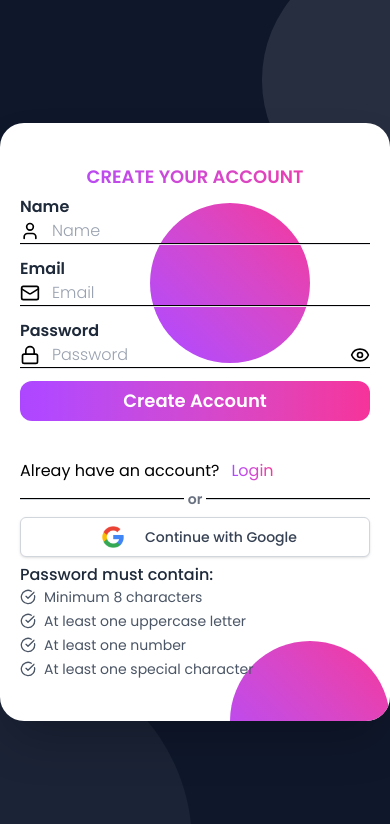
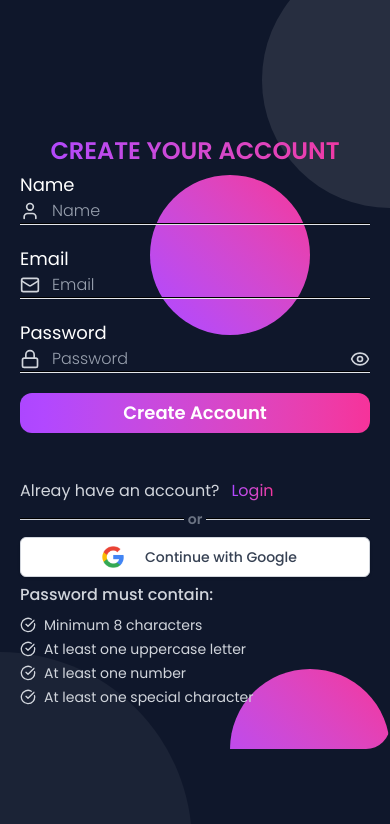
Before and after one commit to nandit9893/feel-track, a Next.js app in the folder client/: page /auth/signup in a window 390 px wide. Shown: the top 824 px of the page. Built offline with nearby package versions, Linux system fonts and the light colour scheme; no server answers; a web font is replaced by a local one.

Commit message:
home admin panel

```diff
--- a/client/src/app/auth/signup/page.jsx
+++ b/client/src/app/auth/signup/page.jsx
@@ -67,44 +67,44 @@ const SignUp = () => {
   };
 
   return (
-    <div className="relative bg-slate-900 w-full h-screen flex items-center justify-center py-20 overflow-hidden">
+    <div className="relative bg-slate-900 w-full min-h-dvh flex items-center justify-center overflow-hidden">
       <div className="absolute top-20 right-0 w-64 h-64 bg-white/10 rounded-full -translate-y-1/2 translate-x-1/2"></div>
       <div className="absolute bottom-0 left-0 w-96 h-96 bg-white/5 rounded-full translate-y-1/2 -translate-x-1/2"></div>
-      <div className="w-full max-w-md rounded-3xl bg-white shadow-2xl relative overflow-hidden">
+      <div className="w-full max-w-md rounded-3xl sm:bg-white relative overflow-hidden">
         <div className="absolute bottom-0 -right-20 w-40 h-40 bg-gradient-to-tr from-purple-500 to-pink-500 rounded-full translate-y-1/2 -translate-x-1/2"></div>
         <div className="absolute top-0 right-0 w-40 h-40 bg-gradient-to-tr from-purple-500 to-pink-500 rounded-full translate-y-1/2 -translate-x-1/2"></div>
         <div className="h-full w-full flex flex-col gap-1 p-5 py-10 relative z-10">
-          <h2 className="text-lg font-semibold uppercase bg-gradient-to-r from-purple-500 to-pink-500 bg-clip-text text-transparent text-center">Create your account</h2>
-          <form onSubmit={submitForm} className="flex flex-col gap-3 w-full">
+          <h2 className="text-2xl sm:text-lg font-semibold uppercase bg-gradient-to-r from-purple-500 to-pink-500 bg-clip-text text-transparent text-center">Create your account</h2>
+          <form onSubmit={submitForm} className="flex flex-col gap-5 sm:gap-3 w-full">
             <div className="flex flex-col w-full">
-              <p className="text-[16px] font-semibold text-gray-800">Name</p>
+              <p className="text-lg font-normal sm:font-semibold text-white sm:text-gray-800">Name</p>
               <div className="flex justify-between items-center w-full gap-3">
-                <User className="w-5 h-5 text-black flex-shrink-0" />
+                <User className="w-5 h-5 text-gray-300 sm:text-black flex-shrink-0" />
                 <input required name="fullName" onChange={inputChangeHandler} value={signUpFormData.fullName} type="text" className="text-black text-[16px] w-full font-light placeholder:text-gray-400 outline-none border-none bg-transparent" placeholder="Name" />
               </div>
               <hr className="w-full h-0.5 bg-gray-200" />
             </div>
             <div className="flex flex-col w-full">
-              <p className="text-[16px] font-semibold text-gray-800">Email</p>
+              <p className="text-lg font-normal sm:font-semibold text-white sm:text-gray-800">Email</p>
               <div className="flex justify-between items-center w-full gap-3">
-                <Mail className="w-5 h-5 text-black flex-shrink-0" />
+                <Mail className="w-5 h-5 text-gray-300 sm:text-black flex-shrink-0" />
                 <input required name="email" onChange={inputChangeHandler} value={signUpFormData.email} type="email" className="text-black text-[16px] w-full font-light placeholder:text-gray-400 outline-none border-none bg-transparent" placeholder="Email" />
               </div>
               <hr className="w-full h-0.5 bg-gray-200" />
             </div>
             <div className="flex flex-col w-full">
-              <p className="text-[16px] font-semibold text-gray-800">Password</p>
+              <p className="text-lg font-normal sm:font-semibold text-white sm:text-gray-800">Password</p>
               <div className="flex justify-between items-center w-full gap-3">
-                <Lock className="w-5 h-5 text-black flex-shrink-0" />
+                <Lock className="w-5 h-5 text-gray-300 sm:text-black flex-shrink-0" />
                 <input required name="password" onChange={inputChangeHandler} value={signUpFormData.password} type={passwordVisible ? "text" : "password"} className="text-black text-[16px] w-full font-light placeholder:text-gray-400 outline-none border-none bg-transparent" placeholder="Password"/>
                 {
                   passwordVisible ?
                   (
-                    <EyeOff className="w-5 h-5 text-black cursor-pointer flex-shrink-0" onClick={() => setPasswordVisible(false)} />
+                    <EyeOff className="w-5 h-5 text-gray-300 sm:text-black cursor-pointer flex-shrink-0" onClick={() => setPasswordVisible(false)} />
                   )
                   :
                   (
-                    <Eye className="w-5 h-5 text-black cursor-pointer flex-shrink-0" onClick={() => setPasswordVisible(true)} />
+                    <Eye className="w-5 h-5 text-gray-300 sm:text-black cursor-pointer flex-shrink-0" onClick={() => setPasswordVisible(true)} />
                   )
                 }
               </div>
@@ -116,7 +116,7 @@ const SignUp = () => {
             </div>
           </form>
           <div className="flex gap-3 items-center my-0.5">
-            <p className="text-black font-normal text-[16px]">Alreay have an account?</p>
+            <p className="text-gray-300 sm:text-black font-normal text-[16px]">Alreay have an account?</p>
             {
               loading ?
               (
@@ -137,23 +137,23 @@ const SignUp = () => {
             <OAuth />
           </div>
           <div className="flex flex-col w-full my-0.5">
-            <p className="text-gray-800 font-medium">Password must contain:</p>
+            <p className="text-gray-300 sm:text-gray-800 sm:mb-0 mb-2 font-medium">Password must contain:</p>
             <div className="space-y-1">
               <div className="flex items-center gap-2">
-                <CircleCheckBig className={`w-4 h-4 rounded-full ${passwordValidation.minLength ? "text-pink-500" : "text-gray-600"}`} />
-                <p className={`${passwordValidation.minLength ? "text-pink-500" : "text-gray-600"} text-sm`}>Minimum 8 characters</p>
+                <CircleCheckBig className={`w-4 h-4 rounded-full ${passwordValidation.minLength ? "text-pink-500" : "text-gray-300 sm:text-gray-600"}`} />
+                <p className={`${passwordValidation.minLength ? "text-pink-500" : "text-gray-300 sm:text-gray-600"} text-sm`}>Minimum 8 characters</p>
               </div>
               <div className="flex items-center gap-2">
-                <CircleCheckBig className={`w-4 h-4 rounded-full ${passwordValidation.hasUpperCase ? "text-pink-500" : "text-gray-600"}`} />
-                <p className={`${passwordValidation.hasUpperCase ? "text-pink-500" : "text-gray-600"} text-sm`}>At least one uppercase letter</p>
+                <CircleCheckBig className={`w-4 h-4 rounded-full ${passwordValidation.hasUpperCase ? "text-pink-500" : "text-gray-300 sm:text-gray-600"}`} />
+                <p className={`${passwordValidation.hasUpperCase ? "text-pink-500" : "text-gray-300 sm:text-gray-600"} text-sm`}>At least one uppercase letter</p>
               </div>
               <div className="flex items-center gap-2">
-                <CircleCheckBig className={`w-4 h-4 rounded-full ${passwordValidation.hasNumber ? "text-pink-500" : "text-gray-600"}`} />
-                <p className={`${passwordValidation.hasNumber ? "text-pink-500" : "text-gray-600"} text-sm`}>At least one number</p>
+                <CircleCheckBig className={`w-4 h-4 rounded-full ${passwordValidation.hasNumber ? "text-pink-500" : "text-gray-300 sm:text-gray-600"}`} />
+                <p className={`${passwordValidation.hasNumber ? "text-pink-500" : "text-gray-300 sm:text-gray-600"} text-sm`}>At least one number</p>
               </div>
               <div className="flex items-center gap-2">
-                <CircleCheckBig className={`w-4 h-4 rounded-full ${passwordValidation.hasSpecialChar ? "text-pink-500" : "text-gray-600"}`} />
-                <p className={`${passwordValidation.hasSpecialChar ? "text-pink-500" : "text-gray-600"} text-sm`}>At least one special character</p>
+                <CircleCheckBig className={`w-4 h-4 rounded-full ${passwordValidation.hasSpecialChar ? "text-pink-500" : "text-gray-300 sm:text-gray-600"}`} />
+                <p className={`${passwordValidation.hasSpecialChar ? "text-pink-500" : "text-gray-300 sm:text-gray-600"} text-sm`}>At least one special character</p>
               </div>
             </div>
           </div>
```
Also changed, not shown: client/src/app/auth/login/page.jsx (+11 -11 lines).
